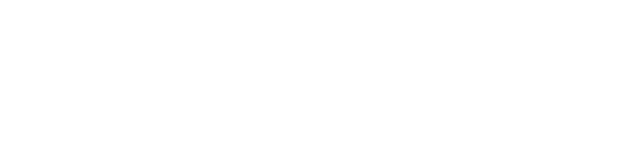
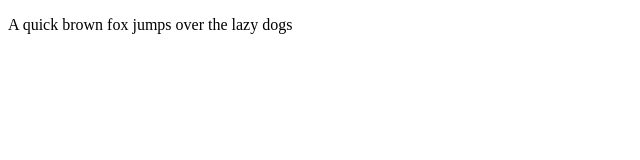
Before and after one commit to Mahtasim-Sami/my-first-repo, a plain HTML site: page index.html in a window 1280 px wide. Shown: the whole page, without its empty margins (0-640 px from the left). Drawn offline with Linux system fonts and the light colour scheme.

Commit message:
paragragh added

```diff
--- a/index.html
+++ b/index.html
@@ -7,6 +7,6 @@
     <title>My first website commit</title>
 </head>
 <body>
-
+    <P>A quick brown fox jumps over the lazy dogs</P>
 </body>
 </html>
```
